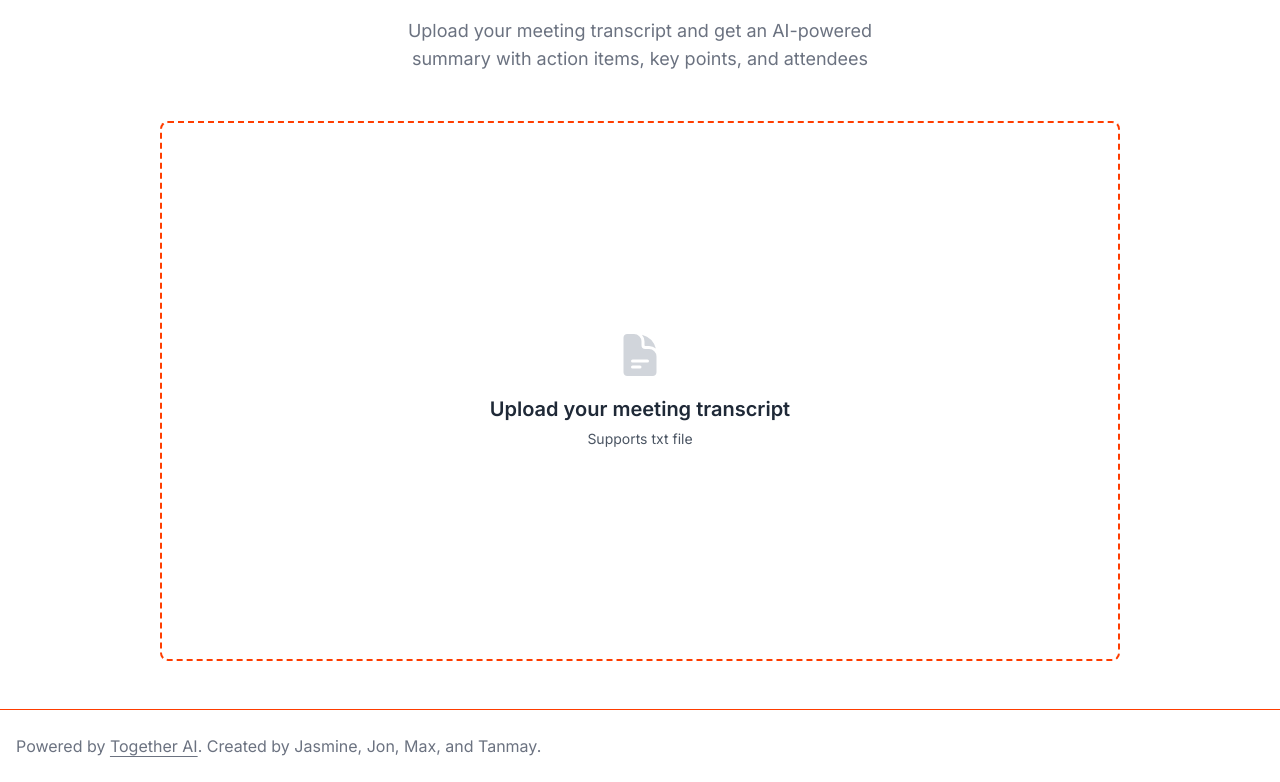
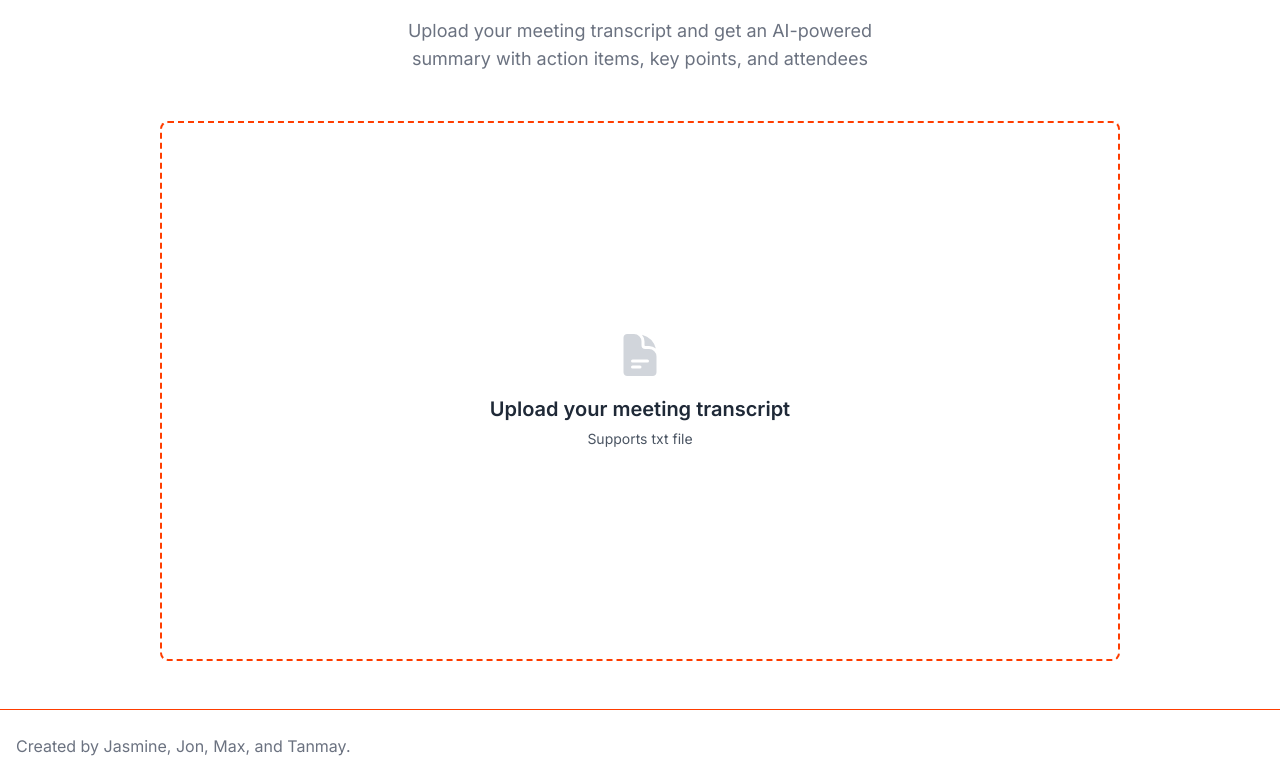
Before and after one commit to tanmay-pathak/flyonthewall, a Next.js app: page / in a window 1280 px wide. Shown: the part 220-1002 px from the top of the page. Built offline with nearby package versions, Linux system fonts and the light colour scheme.

Commit message:
refactor: cleanup

```diff
--- a/components/footer.tsx
+++ b/components/footer.tsx
@@ -1,5 +1,3 @@
-import { FaGithub, FaTwitter, FaLinkedin } from "react-icons/fa";
-
 export function Footer() {
   return (
     <footer className="bg-white border-t border-zuPrimary mt-auto">
@@ -7,16 +5,7 @@ export function Footer() {
         <div className="flex flex-col md:flex-row items-center justify-between">
           <div className="text-center md:text-left mb-4 md:mb-0">
             <p className="text-gray-500">
-              Powered by{" "}
-              <a
-                href="https://dub.sh/together-ai"
-                target="_blank"
-                rel="noopener noreferrer"
-                className="text-gray-500 hover:text-gray-900 transition-colors  underline-offset-4 underline"
-              >
-                Together AI
-              </a>
-              . Created by Jasmine, Jon, Max, and Tanmay.
+              Created by Jasmine, Jon, Max, and Tanmay.
             </p>
           </div>
         </div>
--- a/components/header.tsx
+++ b/components/header.tsx
@@ -1,14 +1,26 @@
+"use client";
+
 import Link from "next/link";
 
 export function Header() {
+  const handleRefresh = () => {
+    window.location.reload();
+  };
+
   return (
     <header className="bg-zuPrimary border-b border-gray-200">
       <div className="container mx-auto px-8 py-8">
         <div className="flex items-center justify-between">
-          <Link href="/" className="flex items-center space-x-8">
-            <img src="/zu-logo.png" alt="zu" className="h-12 w-12"/>
+          <Link
+            href="/"
+            className="flex items-center space-x-8"
+            onClick={handleRefresh}
+          >
+            <img src="/zu-logo.png" alt="zu" className="h-12 w-12" />
             <span className="h-12 border-r-2 border-black"></span>
-            <span className="text-lg font-bold uppercase italic">Fly on the Wall</span>
+            <span className="text-lg font-bold uppercase italic">
+              Fly on the Wall
+            </span>
           </Link>
         </div>
       </div>
```
